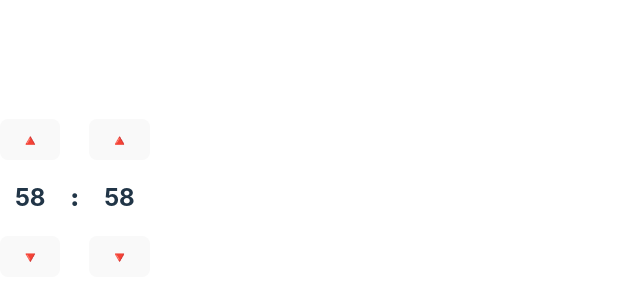
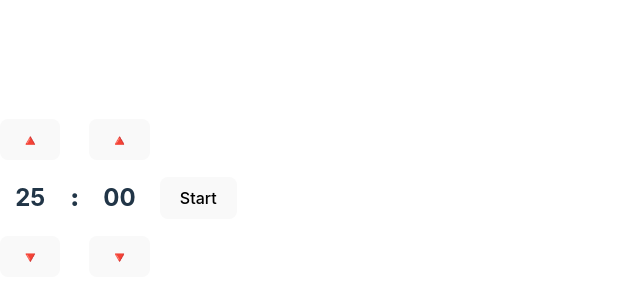
Before and after one commit to Jaunty5899/PomodoroTimer, a React (Vite) app: page / in a window 1280 px wide. Shown: the part 202-502 px from the top of the page, without its empty margins (0-640 px from the left). Built offline with nearby package versions, Linux system fonts and the light colour scheme.

Commit message:
time piece bug

```diff
--- a/src/App.jsx
+++ b/src/App.jsx
@@ -1,10 +1,11 @@
-import { useState } from "react";
+import { useState, useEffect } from "react";
 import TimeThing from "./timeThing";
 import "./App.css";
 
 function App() {
-  const [minute, setMinute] = useState(59);
-  const [second, setSecond] = useState(5);
+  const [minute, setMinute] = useState(25);
+  const [second, setSecond] = useState(0);
+  const [running, setRunning] = useState(false);
 
   function setMin(value) {
     setMinute(value);
@@ -12,8 +13,13 @@ function App() {
   function setSec(value) {
     setSecond(value);
   }
+  useEffect(() => {
+    if (running) {
+      runTimePiece();
+    }
+  });
 
-  // function runSeconds() {
+  function runTimePiece() {
     setInterval(() => {
       if (second === 0) {
         if (minute === 0) {
@@ -23,8 +29,10 @@ function App() {
         }
       }
       setSecond(second === 0 ? 59 : second - 1);
+      !running && clearInterval();
+      console.log(minute, second);
     }, 1000);
-  // }
+  }
 
   return (
     <div className="container">
@@ -32,6 +40,14 @@ function App() {
         <TimeThing data={minute} setFunction={setMin} />
         <span className="separator">:</span>
         <TimeThing data={second} setFunction={setSec} />
+        <button
+          onClick={() => {
+            runTimePiece();
+            setRunning(running ? false : true);
+          }}
+        >
+          {running ? "Stop" : "Start"}
+        </button>
       </div>
     </div>
   );
```
Lines whose indentation alone changed are shown as unchanged.
